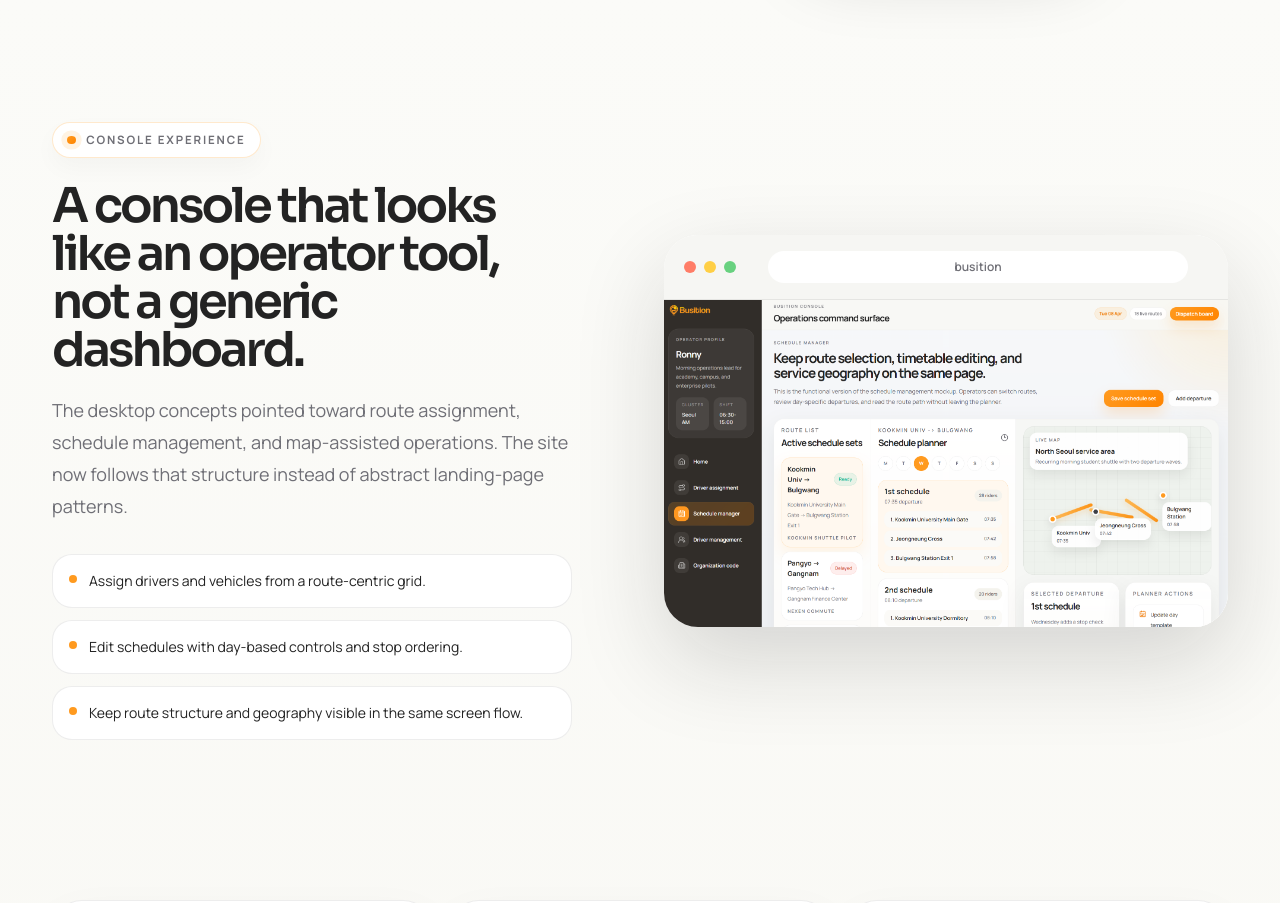
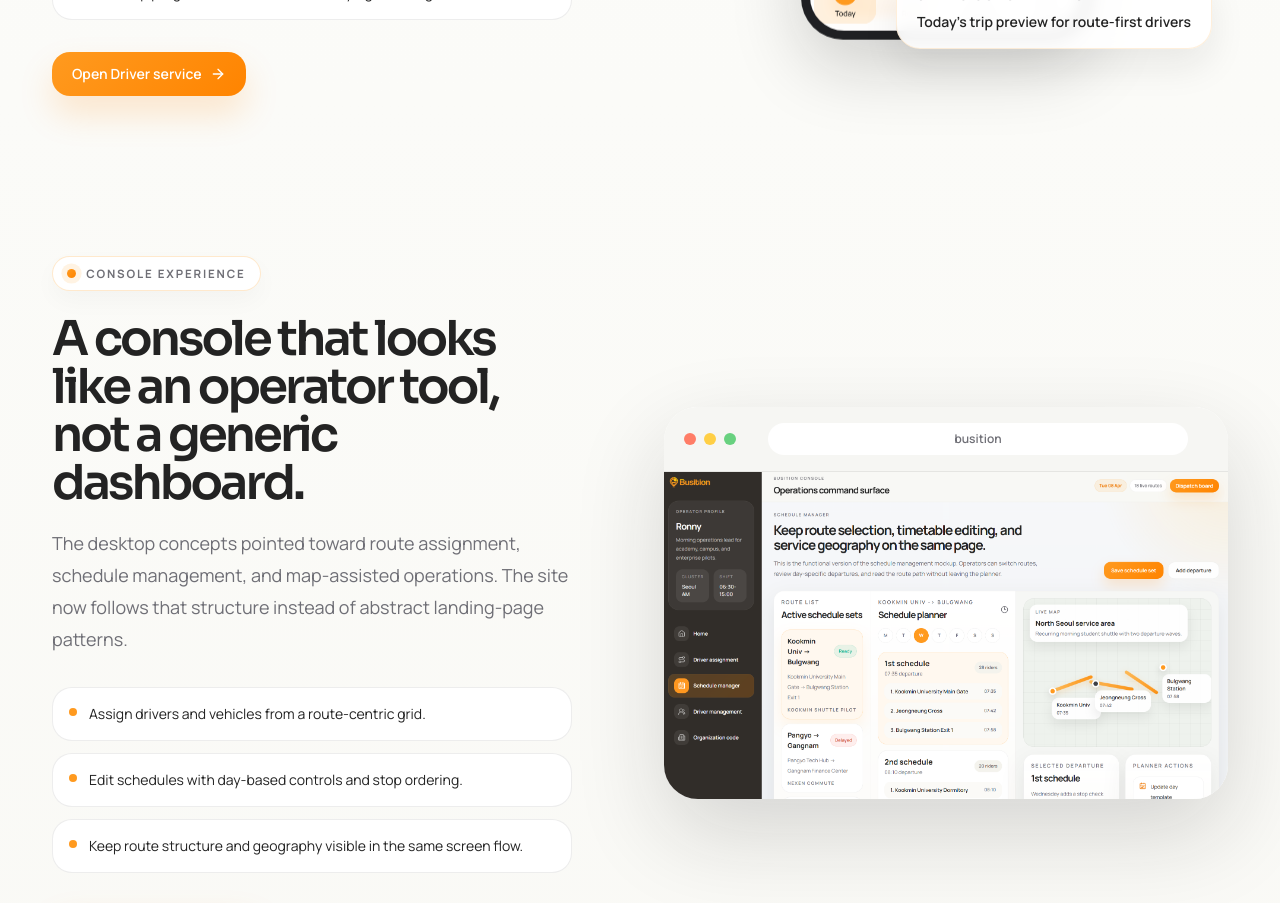
Before and after one commit to busition/busition-demo, a Next.js app: page / in a window 1280 px wide. Shown: the part 3420-4323 px from the top of the page. Built offline with nearby package versions, Linux system fonts and the light colour scheme.

Commit message:
Open live service links in new tabs

```diff
--- a/src/app/page.tsx
+++ b/src/app/page.tsx
@@ -36,18 +36,21 @@ const serviceLinks = [
     title: "Busition for Mate",
     description: "Open the actual rider and guardian mobile service experience.",
     icon: UsersRound,
+    openInNewTab: true,
   },
   {
     href: "/driver",
     title: "Busition for Driver",
     description: "Open the actual route-first driver mobile service experience.",
     icon: BusFront,
+    openInNewTab: true,
   },
   {
     href: "/console",
     title: "Busition for Console",
     description: "Open the actual multi-page operator console service.",
     icon: MapPinned,
+    openInNewTab: true,
   },
 ];
 
@@ -162,6 +165,9 @@ function HeroVisual() {
 }
 
 function FeatureSection({
+  ctaHref,
+  ctaLabel,
+  ctaOpenInNewTab = false,
   id,
   reverse = false,
   title,
@@ -170,6 +176,9 @@ function FeatureSection({
   bullets,
   children,
 }: {
+  ctaHref?: string;
+  ctaLabel?: string;
+  ctaOpenInNewTab?: boolean;
   id?: string;
   reverse?: boolean;
   title: string;
@@ -203,6 +212,19 @@ function FeatureSection({
               </div>
             ))}
           </div>
+          {ctaHref && ctaLabel ? (
+            <div className="mt-8">
+              <Link
+                href={ctaHref}
+                target={ctaOpenInNewTab ? "_blank" : undefined}
+                rel={ctaOpenInNewTab ? "noopener noreferrer" : undefined}
+                className="orange-button inline-flex items-center gap-2 rounded-[18px] px-5 py-3 text-sm font-semibold transition-transform hover:-translate-y-0.5"
+              >
+                {ctaLabel}
+                <ArrowRight className="h-4 w-4" />
+              </Link>
+            </div>
+          ) : null}
         </div>
       </div>
     </section>
@@ -287,6 +309,9 @@ export default function Home() {
 
         <section className="mx-auto max-w-[1240px] px-4 sm:px-6 lg:px-8">
           <FeatureSection
+            ctaHref="/mate"
+            ctaLabel="Open Mate service"
+            ctaOpenInNewTab
             id="mate-experience"
             eyebrow="Mate experience"
             title="Live arrival guidance that makes waiting feel predictable."
@@ -311,6 +336,9 @@ export default function Home() {
           </FeatureSection>
 
           <FeatureSection
+            ctaHref="/driver"
+            ctaLabel="Open Driver service"
+            ctaOpenInNewTab
             id="driver-experience"
             reverse
             eyebrow="Driver experience"
@@ -336,6 +364,9 @@ export default function Home() {
           </FeatureSection>
 
           <FeatureSection
+            ctaHref="/console"
+            ctaLabel="Open Console service"
+            ctaOpenInNewTab
             id="console-experience"
             reverse
             eyebrow="Console experience"
@@ -398,6 +429,8 @@ export default function Home() {
                 <Link
                   key={link.href}
                   href={link.href}
+                  target={link.openInNewTab ? "_blank" : undefined}
+                  rel={link.openInNewTab ? "noopener noreferrer" : undefined}
                   className="concept-card rounded-[30px] p-6 transition-transform hover:-translate-y-1"
                 >
                   <div className="flex h-12 w-12 items-center justify-center rounded-full bg-[var(--accent-soft)] text-[var(--accent-deep)]">
--- a/src/components/site-shell.tsx
+++ b/src/components/site-shell.tsx
@@ -64,6 +64,8 @@ export function SiteShell({ children }: SiteShellProps) {
             </Link>
             <Link
               href="/console"
+              target="_blank"
+              rel="noopener noreferrer"
               className="orange-button rounded-xl px-4 py-2 text-sm font-semibold transition-transform hover:-translate-y-0.5"
             >
               Operator Login
@@ -113,6 +115,8 @@ export function SiteShell({ children }: SiteShellProps) {
                 </Link>
                 <Link
                   href="/console"
+                  target="_blank"
+                  rel="noopener noreferrer"
                   onClick={() => setMobileOpen(false)}
                   className="orange-button rounded-2xl px-4 py-3 text-center text-sm font-semibold"
                 >
```
